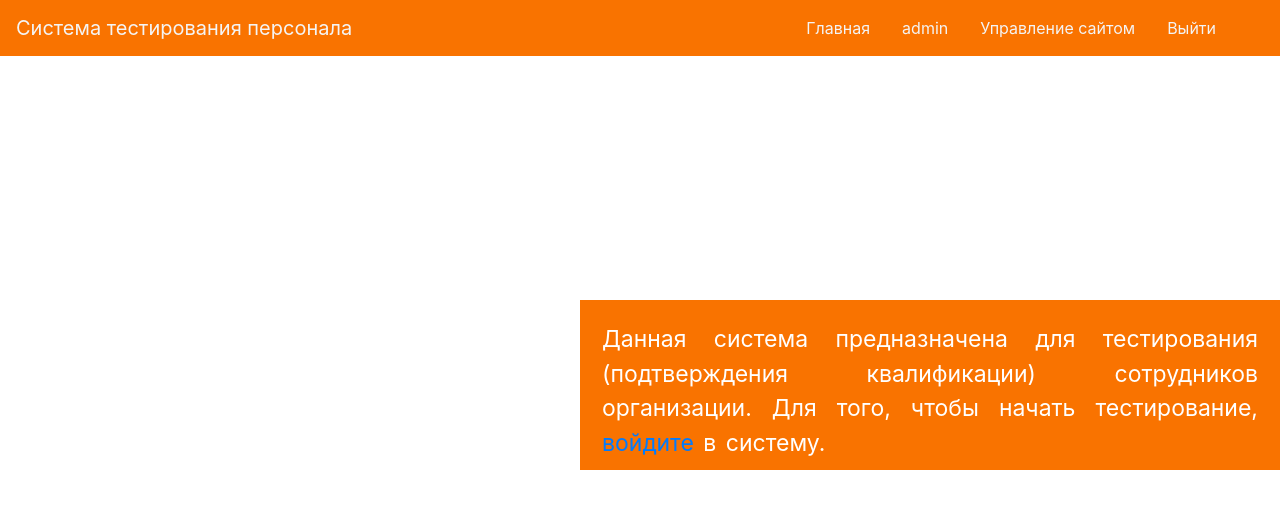
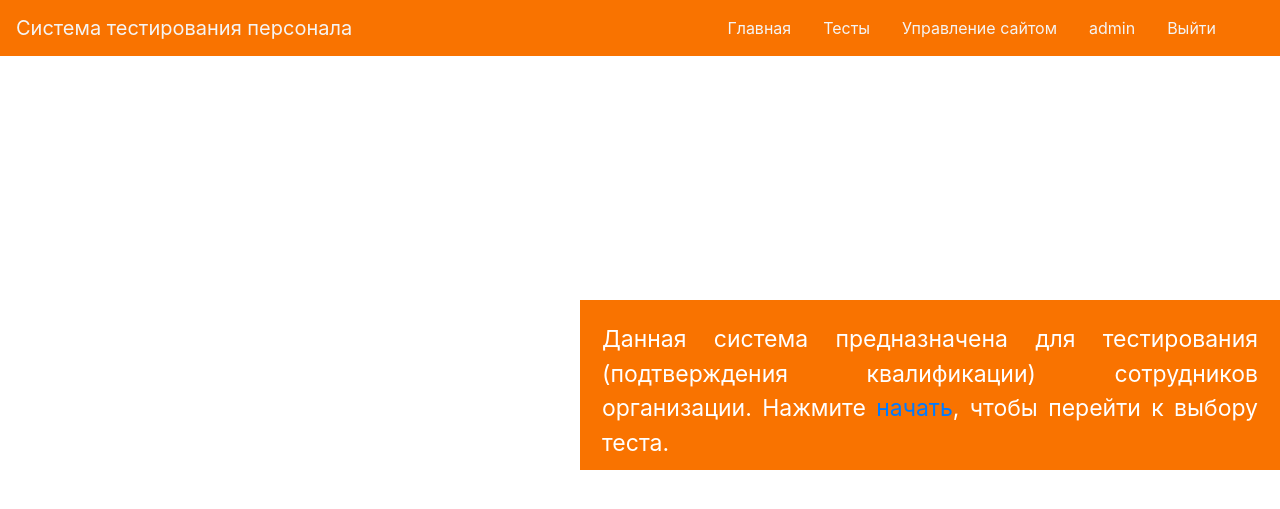
Before and after one commit to daniluuuuuuuk/Employees-Testing-System, a Django app: page / in a window 1280 px wide. Shown: the top 509 px of the page. Run offline with Django 3.2, Linux system fonts and the light colour scheme; a user stored in the database is signed in; some libraries are stand-ins or nearby versions.

Commit message:
main page fixed(for authenticated and not authenticated user)

```diff
--- a/src/main/templates/main/index.html
+++ b/src/main/templates/main/index.html
@@ -2,6 +2,13 @@
 {% load static %}
 {% block content %}
 	<div class="infobar">
-		<p class="infotext">Данная система предназначена для тестирования (подтверждения квалификации) сотрудников организации. Для того, чтобы начать тестирование, <a href="{% url 'login' %}">войдите</a> в систему.</p>
+		<p class="infotext">Данная система предназначена для тестирования (подтверждения квалификации)
+            сотрудников организации.
+            {% if user.is_authenticated %}
+            Нажмите <a href="{% url 'tests' %}">начать</a>, чтобы перейти к выбору теста.
+            {% else %}
+            Для того, чтобы начать тестирование,
+            <a href="{% url 'login' %}">войдите</a> в систему.</p>
+            {% endif %}
 	</div>
 {% endblock %}
--- a/src/mysite/templates/base.html
+++ b/src/mysite/templates/base.html
@@ -25,14 +25,18 @@
          <a class="nav-link" href="/">Главная</a>
        </li>
          {% if user.is_authenticated %}
-       <li class="nav-item">
-         <a class="nav-link " href="#">{{user.username}}</a>
-       </li>
+         <li class="nav-item">
+            <a class="nav-link " href="{% url 'tests' %}">Тесты</a>
+         </li>
             {% if request.user.is_staff %}
             <li class="nav-item">
                 <a class="nav-link " href="/admin/">Управление сайтом</a>
             </li>
             {% endif %}
+       <li class="nav-item">
+         <a class="nav-link " href="#">{{user.username}}</a>
+       </li>
+
          {% endif %}
        <li class="nav-item">
            {% if user.is_authenticated %}
```
Also changed, not shown: src/db.sqlite3.
